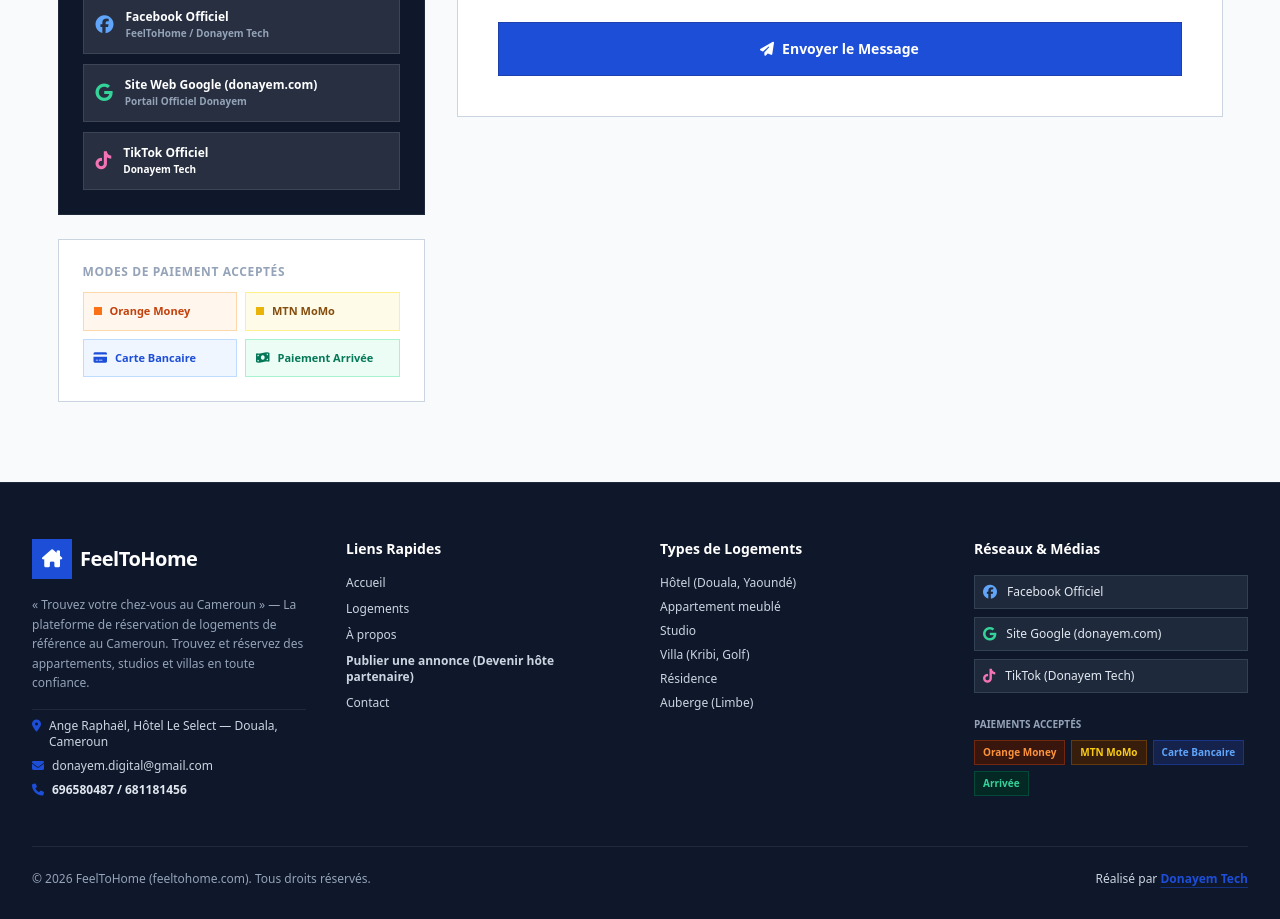
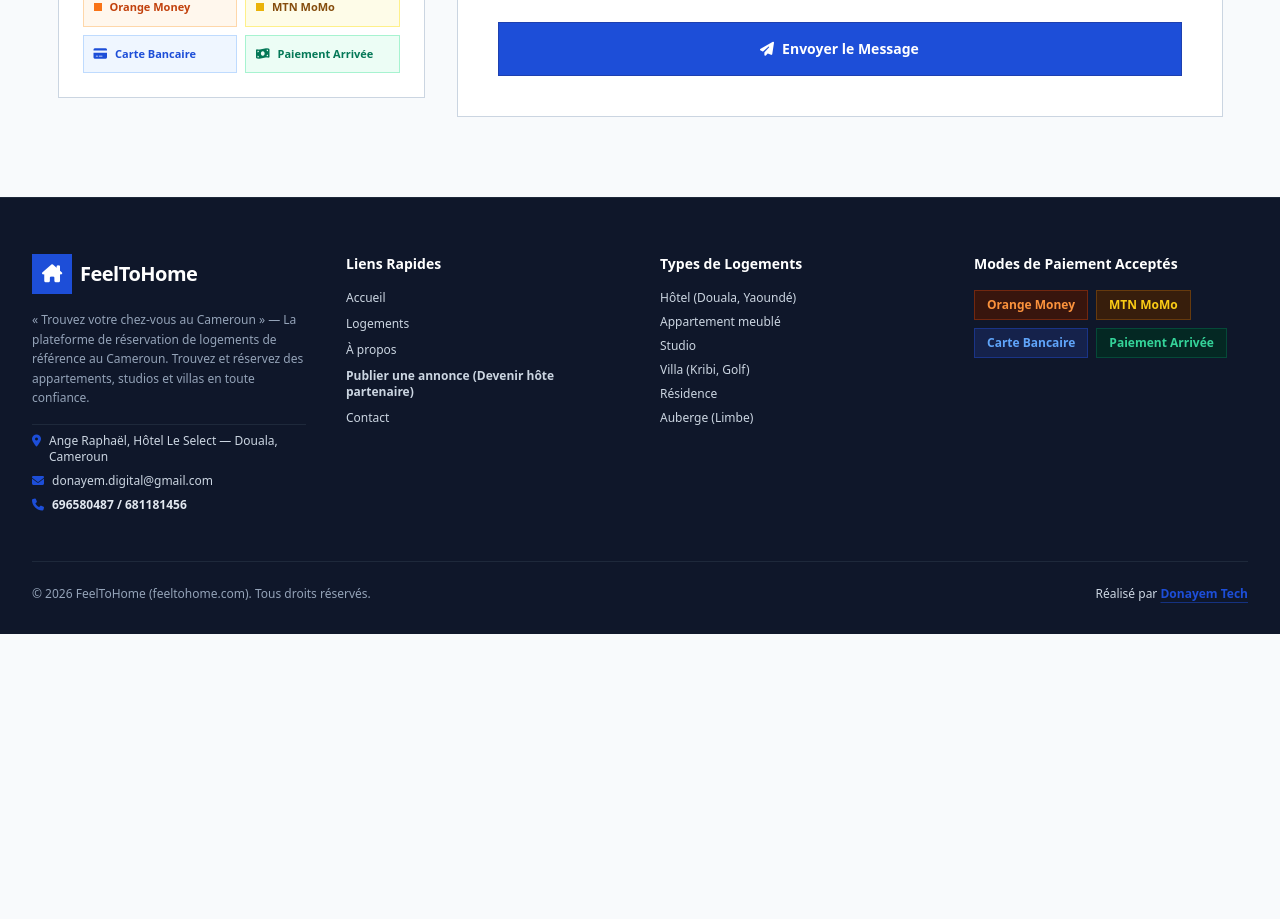
Before and after one commit to Donayemstage/feeltohome, a Next.js app: page /contact in a window 1280 px wide. Shown: the part 940-1859 px from the top of the page. After the commit the page ends 1574 px from the top, so only its background shows below. Built offline with nearby package versions, Linux system fonts and the light colour scheme.

Commit message:
Remove all social media links across Footer and Contact pages as requested by boss

```diff
--- a/app/contact/page.tsx
+++ b/app/contact/page.tsx
@@ -115,47 +115,7 @@
               </div>
             </div>
 
-            {/* Official Social Media Links Box */}
-            <div className="bg-slate-900 text-white p-6 rounded-none shadow-xs border border-slate-800 space-y-4">
-              <h3 className="font-bold text-sm">{t.contactPage.socialTitle}</h3>
 
-              <div className="space-y-2.5">
-                <a
-                  href="https://www.facebook.com/profile.php?id=61593313402128&mibextid=rS40aB7S9Ucbxw6v"
-                  target="_blank"
-                  rel="noopener noreferrer"
-                  className="flex items-center gap-3 p-3 rounded-none bg-white/10 hover:bg-blue-600/30 border border-white/10 transition-all text-xs font-semibold"
-                >
-                  <i className="fa-brands fa-facebook text-lg text-blue-400"></i>
-                  <div>
-                    <p className="font-bold">{t.contactPage.facebookTitle}</p>
-                    <p className="text-[10px] text-slate-400">FeelToHome / Donayem Tech</p>
-                  </div>
-                </a>
-
-                <a
-                  href="https://donayem.com"
-                  target="_blank"
-                  rel="noopener noreferrer"
-                  className="flex items-center gap-3 p-3 rounded-none bg-white/10 hover:bg-emerald-600/30 border border-white/10 transition-all text-xs font-semibold"
-                >
-                  <i className="fa-brands fa-google text-lg text-emerald-400"></i>
-                  <div>
-                    <p className="font-bold">{t.contactPage.googleTitle}</p>
-                    <p className="text-[10px] text-slate-400">Portail Officiel Donayem</p>
-                  </div>
-                </a>
-
-                <div className="flex items-center gap-3 p-3 rounded-none bg-white/10 border border-white/10 text-xs font-semibold">
-                  <i className="fa-brands fa-tiktok text-lg text-pink-400"></i>
-                  <div>
-                    <p className="font-bold">{t.contactPage.tiktokTitle}</p>
-                    <p className="text-[10px] text-brand-300 font-bold">Donayem Tech</p>
-                  </div>
-                </div>
-
-              </div>
-            </div>
 
             {/* Modes de paiement */}
             <div className="bg-white p-6 rounded-none border border-slate-300 shadow-xs space-y-3">
--- a/components/Footer.tsx
+++ b/components/Footer.tsx
@@ -92,47 +92,16 @@
             </ul>
           </div>
 
-          {/* Socials & Payment Methods */}
+          {/* Payment Methods */}
           <div className="space-y-4">
-            <h4 className="text-white font-bold text-sm">Réseaux & Médias</h4>
+            <h4 className="text-white font-bold text-sm">Modes de Paiement Acceptés</h4>
 
-            <div className="space-y-2 text-xs">
-              <a
-                href="https://www.facebook.com/profile.php?id=61593313402128&mibextid=rS40aB7S9Ucbxw6v"
-                target="_blank"
-                rel="noopener noreferrer"
-                className="flex items-center gap-2.5 p-2 rounded-none bg-slate-800 hover:bg-blue-600/20 border border-slate-700 hover:border-blue-500/50 transition-all text-slate-200 font-medium"
-              >
-                <i className="fa-brands fa-facebook text-blue-400 text-sm"></i>
-                <span className="truncate">Facebook Officiel</span>
-              </a>
-
-              <a
-                href="https://donayem.com"
-                target="_blank"
-                rel="noopener noreferrer"
-                className="flex items-center gap-2.5 p-2 rounded-none bg-slate-800 hover:bg-emerald-600/20 border border-slate-700 hover:border-emerald-500/50 transition-all text-slate-200 font-medium"
-              >
-                <i className="fa-brands fa-google text-emerald-400 text-sm"></i>
-                <span className="truncate">Site Google (donayem.com)</span>
-              </a>
-
-              <div className="flex items-center gap-2.5 p-2 rounded-none bg-slate-800 border border-slate-700 text-slate-200 font-medium">
-                <i className="fa-brands fa-tiktok text-pink-400 text-sm"></i>
-                <span className="truncate">TikTok (Donayem Tech)</span>
-              </div>
+            <div className="flex flex-wrap gap-2 text-xs font-bold">
+              <span className="px-3 py-1.5 bg-orange-950/80 text-orange-400 border border-orange-800/60 rounded-none">Orange Money</span>
+              <span className="px-3 py-1.5 bg-yellow-950/80 text-yellow-400 border border-yellow-800/60 rounded-none">MTN MoMo</span>
+              <span className="px-3 py-1.5 bg-blue-950/80 text-blue-400 border border-blue-800/60 rounded-none">Carte Bancaire</span>
+              <span className="px-3 py-1.5 bg-emerald-950/80 text-emerald-400 border border-emerald-800/60 rounded-none">Paiement Arrivée</span>
             </div>
-
-            <div className="pt-2">
-              <span className="text-[10px] uppercase font-bold text-slate-400 block mb-2">Paiements Acceptés</span>
-              <div className="flex flex-wrap gap-1.5 text-[10px] font-bold">
-                <span className="px-2 py-1 bg-orange-950/80 text-orange-400 border border-orange-800/60 rounded-none">Orange Money</span>
-                <span className="px-2 py-1 bg-yellow-950/80 text-yellow-400 border border-yellow-800/60 rounded-none">MTN MoMo</span>
-                <span className="px-2 py-1 bg-blue-950/80 text-blue-400 border border-blue-800/60 rounded-none">Carte Bancaire</span>
-                <span className="px-2 py-1 bg-emerald-950/80 text-emerald-400 border border-emerald-800/60 rounded-none">Arrivée</span>
-              </div>
-            </div>
-
           </div>
         </div>
 
```
